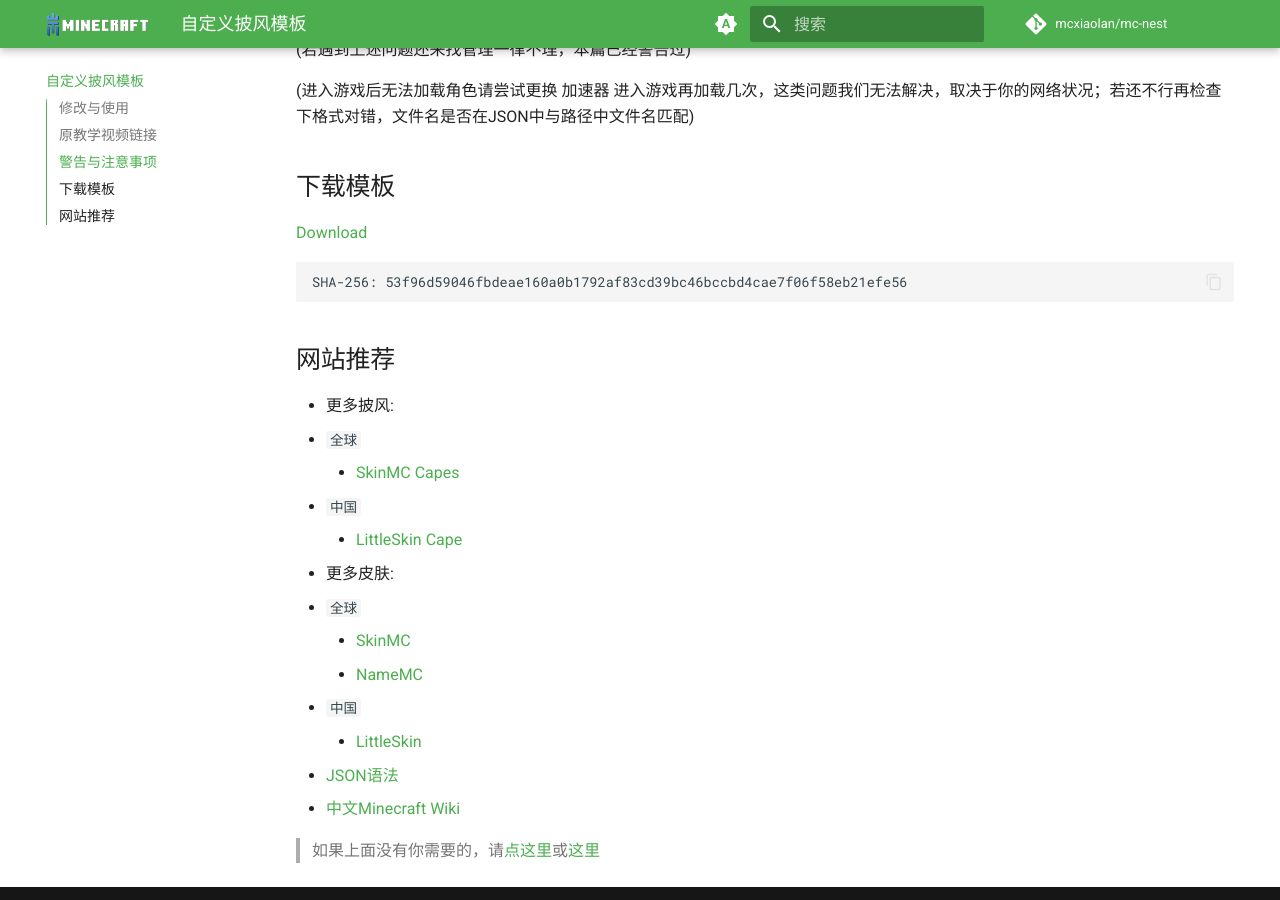
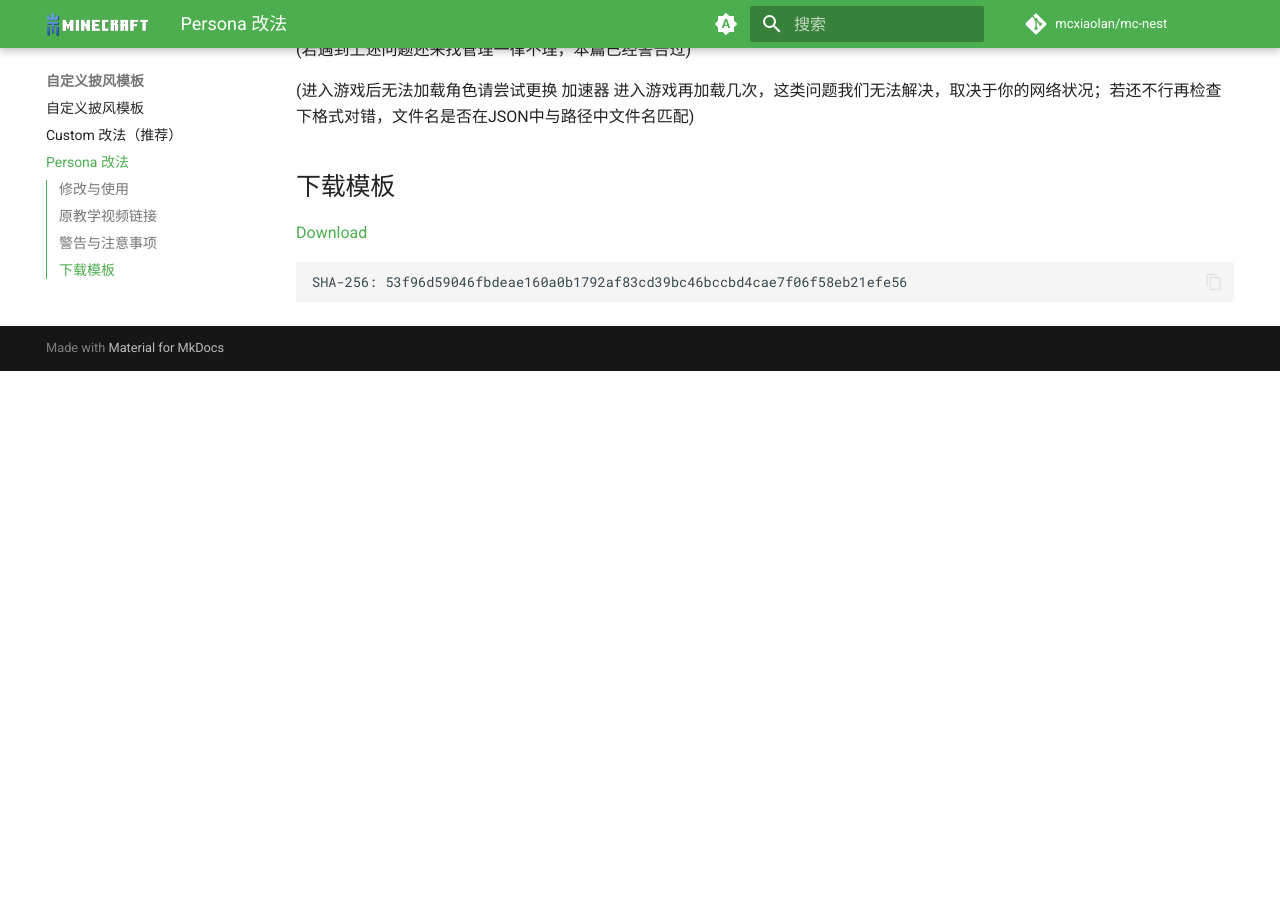
Before and after one commit to mcxiaolan/mc-nest, an MkDocs documentation site: the page built from docs/skin_packs/skin-pack-template.md, in a window 1280 px wide and 900 px high, scrolled down 1854 px. Built offline with MkDocs 1.6.1 and Material for MkDocs 9.7.7, drawn with Linux system fonts in a browser that asks for light colours; comment, search, counter and statistics services are not loaded; after the commit the page ends 2225 px from its top, so only the background shows below that.

Commit message:
皮肤包页面大改（

````diff
--- a/docs/skin-pack-template.md
+++ b/docs/skin_packs/skin-pack-template.md
@@ -43,23 +43,3 @@
 ```
 SHA-256: 53f96d59046fbdeae160a0b1792af83cd39bc46bccbd4cae7f06f58eb21efe56
 ```
-
-网站推荐
---
-
-- 更多披风:
-  - `全球`
-    - [SkinMC Capes](https://skinmc.net/capes)
-  - `中国`
-    - [LittleSkin Cape](https://littleskin.cn/skinlib?filter=cape&sort=likes&page=1/)
-
-- 更多皮肤:
-  - `全球`
-    - [SkinMC](https://skinmc.net)
-    - [NameMC](https://namemc.com)
-  - `中国`
-    - [LittleSkin](https://littleskin.cn/skinlib/)
-- [JSON语法](https://www.json.cn)
-- [中文Minecraft Wiki](https://zh.minecraft.wiki)
-
-> 如果上面没有你需要的，请[点这里](https://b.ltya.top/?q=5oCO5LmI5L2/55So5pCc57Si5byV5pOO)或[这里](https://bd.ltya.top/?q=5oCO5LmI5L2/55So5pCc57Si5byV5pOO)
--- a/mkdocs.yml
+++ b/mkdocs.yml
@@ -9,9 +9,11 @@
     - 加入服务器: server/join.md
     - 服务器状态: server/status.md
     - 封禁名单: server/banlist.md
-  - 资源推荐:
-    - 资源推荐: recommend/index.md
-  - 自定义披风模板: skin-pack-template.md
+  - 资源推荐: recommend/index.md
+  - 自定义披风模板:
+    - 自定义披风模板: skin_packs/index.md
+    - Custom 改法（推荐）: skin_packs/custom-template.md
+    - Persona 改法: skin_packs/skin-pack-template.md
   - 支持我们: donate.md
 
 theme:
````
Also changed, not shown: docs/skin_packs/custom-template.md (added, +30 -0 lines), docs/skin_packs/index.md (added, +37 -0 lines), 1 other file.
